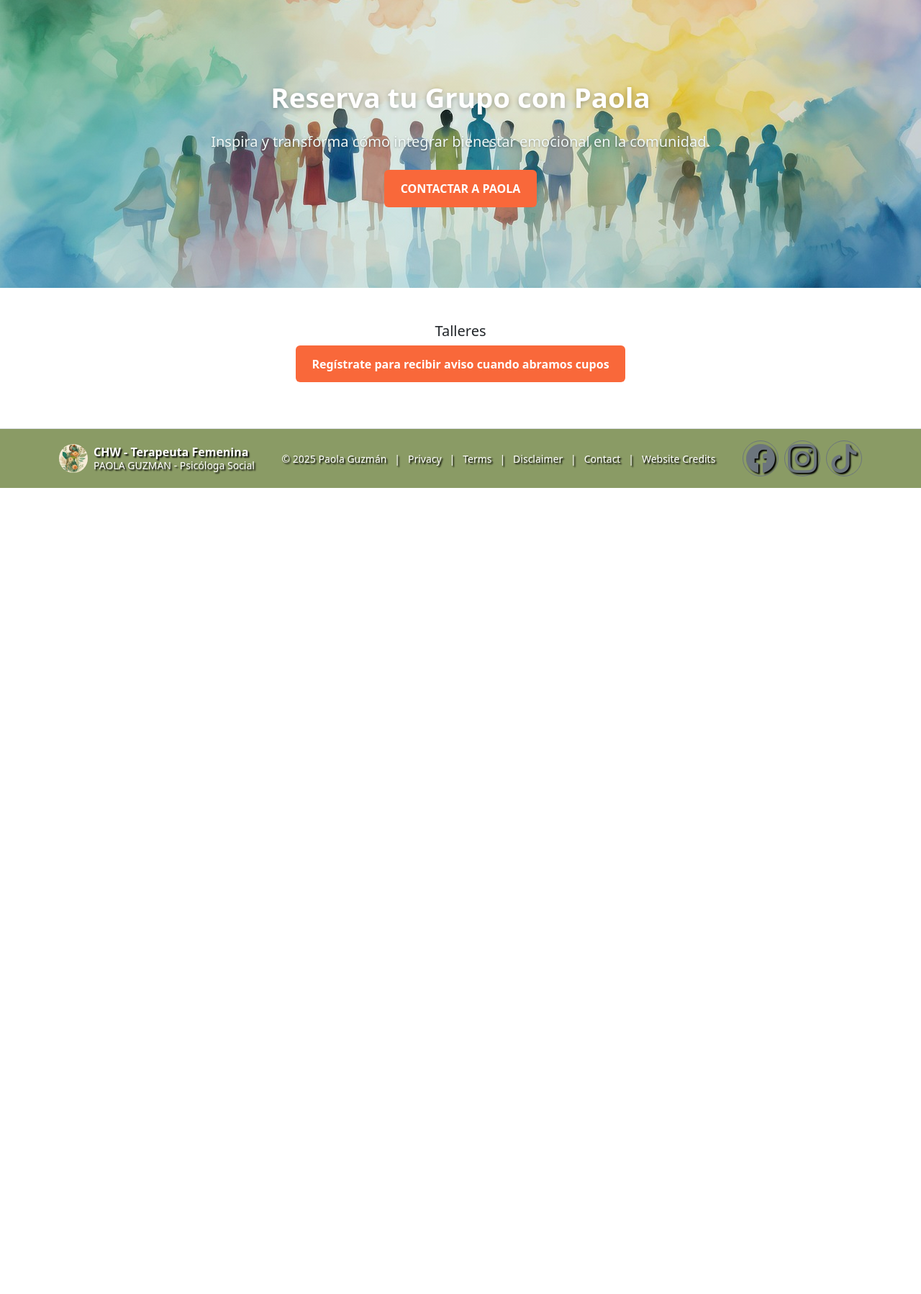
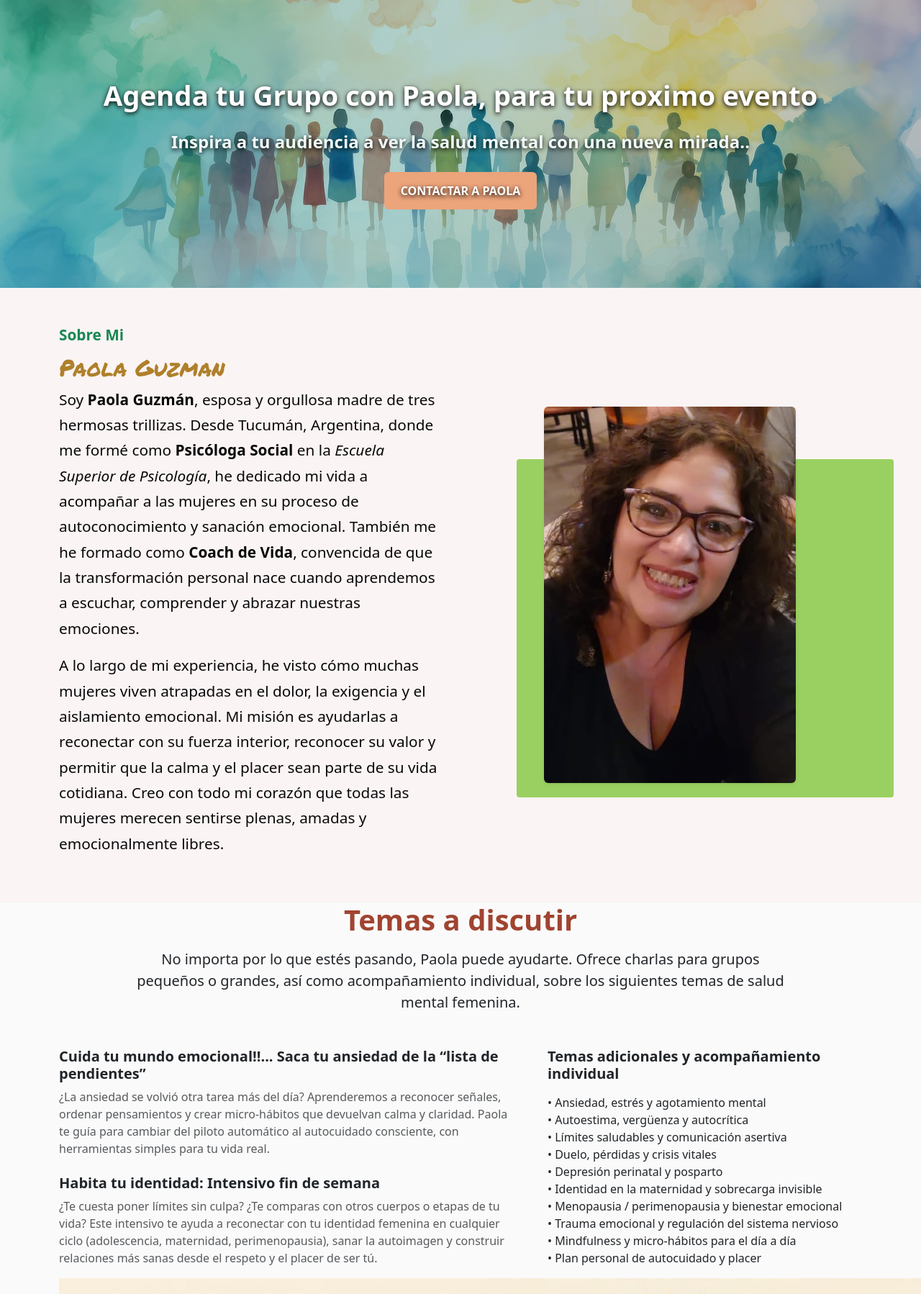
Before and after one commit to Reypao/sicologiapaola, a PHP site: page /sesiongrupal.html in a window 1280 px wide. Shown: the part 103-1901 px from the top of the page at 72% size. Before the commit the page ends 781 px from the top, so only its background shows below. Run offline with PHP 8.4, Linux system fonts and the light colour scheme; some web fonts are replaced.

Commit message:
update55

```diff
--- a/sesiongrupal.html
+++ b/sesiongrupal.html
@@ -63,14 +63,104 @@
 
             <div class="container position-relative">
                 <div class="hero-content">
-                    <h1 class="fw-bold mb-4">Reserva tu Grupo con Paola</h1>
+                    <h1 class="fw-bold mb-4">Agenda tu Grupo con Paola, para tu proximo evento</h1>
                     <p class="lead mb-4">
-                        Inspira y transforma cómo integrar bienestar emocional en la comunidad.
+                        Inspira a tu audiencia a ver la salud mental con una nueva mirada..
                     </p>
                     <a href="#contacto" class="btn btn-cta">
                         CONTACTAR A PAOLA
                     </a>
                 </div>
+            </div>
+        </section>
+        <section class="about-section py-5">
+            <div class="container">
+                <div class="row align-items-center g-5">
+                    <!-- Left column: Text -->
+                    <div class="col lg-7 about-text">
+                        <p class="fw-semibold text-success mb-2">Sobre Mi</p>
+                        <h2 class="paola-name">Paola Guzman</h2>
+                        <p>
+                            Soy <strong>Paola Guzmán</strong>, esposa y orgullosa madre de tres hermosas trillizas.
+                            Desde Tucumán, Argentina, donde me formé como <strong>Psicóloga Social</strong> en la
+                            <em>Escuela Superior de Psicología</em>, he dedicado mi vida a acompañar a las mujeres
+                            en su proceso de autoconocimiento y sanación emocional.
+                            También me he formado como <strong>Coach de Vida</strong>, convencida de que la
+                            transformación personal
+                            nace cuando aprendemos a escuchar, comprender y abrazar nuestras emociones.
+                        </p>
+                        <p>
+                            A lo largo de mi experiencia, he visto cómo muchas mujeres viven atrapadas en el dolor,
+                            la exigencia y el aislamiento emocional. Mi misión es ayudarlas a reconectar con su fuerza
+                            interior,
+                            reconocer su valor y permitir que la calma y el placer sean parte de su vida cotidiana.
+                            Creo con todo mi corazón que todas las mujeres merecen sentirse plenas, amadas y
+                            emocionalmente libres.
+                        </p>
+                    </div>
+                    <!-- Right column: Image with accent background -->
+                    <div class="col lg-5 text-center position-relative about-image">
+                        <div class="about-accent"></div>
+                        <img src="images/PaolaWeb.jpg" alt="Paola Guzman"
+                            class="img-fluid rounded shadow-sm about-photo">
+                    </div>
+                </div>
+            </div>
+        </section>
+        <section id="temas" class="topics-section py-6">
+            <div class="container">
+
+                <!-- Title + intro -->
+                <div class="text-center mb-5">
+                    <h2 class="display-6 fw-bold text-teal mb-3">Temas a discutir</h2>
+                    <p class="lead mx-auto" style="max-width: 900px;">
+                        No importa por lo que estés pasando, Paola puede ayudarte. Ofrece charlas para grupos pequeños o
+                        grandes,
+                        así como acompañamiento individual, sobre los siguientes temas de <strong>salud mental
+                            femenina</strong>.
+                    </p>
+                </div>
+
+                <div class="row g-5">
+                    <!-- LEFT: featured topics with descriptions -->
+                    <div class="col-lg-7">
+                        <h3 class="h5 text-orange fw-bold mb-2">
+                            Cuida tu mundo emocional!!... Saca tu ansiedad de la “lista de pendientes”
+                        </h3>
+                        <p class="mb-4 text-body-secondary">
+                            ¿La ansiedad se volvió otra tarea más del día? Aprenderemos a reconocer señales,
+                            ordenar pensamientos y crear micro-hábitos que devuelvan calma y claridad.
+                            Paola te guía para cambiar del piloto automático al autocuidado consciente,
+                            con herramientas simples para tu vida real.
+                        </p>
+
+                        <h3 class="h5 text-orange fw-bold mb-2">Habita tu identidad: Intensivo fin de semana</h3>
+                        <p class="mb-0 text-body-secondary">
+                            ¿Te cuesta poner límites sin culpa? ¿Te comparas con otros cuerpos o etapas de tu vida?
+                            Este intensivo te ayuda a reconectar con tu identidad femenina en cualquier ciclo
+                            (adolescencia, maternidad, perimenopausia), sanar la autoimagen y construir relaciones más
+                            sanas desde el respeto y el placer de ser tú.
+                        </p>
+                    </div>
+
+                    <!-- RIGHT: bulleted list -->
+                    <div class="col-lg-5">
+                        <h4 class="h5 text-orange fw-bold mb-3">Temas adicionales y acompañamiento individual</h4>
+                        <ul class="list-unstyled topics-list">
+                            <li>• Ansiedad, estrés y agotamiento mental</li>
+                            <li>• Autoestima, vergüenza y autocrítica</li>
+                            <li>• Límites saludables y comunicación asertiva</li>
+                            <li>• Duelo, pérdidas y crisis vitales</li>
+                            <li>• Depresión perinatal y posparto</li>
+                            <li>• Identidad en la maternidad y sobrecarga invisible</li>
+                            <li>• Menopausia / perimenopausia y bienestar emocional</li>
+                            <li>• Trauma emocional y regulación del sistema nervioso</li>
+                            <li>• Mindfulness y micro-hábitos para el día a día</li>
+                            <li>• Plan personal de autocuidado y placer</li>
+                        </ul>
+                    </div>
+                </div>
+                <img src="images/PsicologiaPao-icon.jpg" class="topic-logo" alt="Logo Paola Guzman">
             </div>
         </section>
 
@@ -79,6 +169,7 @@
             <h2 class="h5">Talleres</h2>
             <p class="fw btn btn-cta">Regístrate para recibir aviso cuando abramos cupos</p>
         </section>
+
     </main>
 
     <footer class="border-top py-3 footer'bg">
--- a/styles/style.css
+++ b/styles/style.css
@@ -276,8 +276,8 @@ h2 {
 
 /* TRABAJA CON PAOLA*/
 .pg-lotus {
-  width: 64px;
-  height: 64px;
+  width: 128px;
+  height: 128px;
   display: inline-block;
   filter: drop-shadow(0 2px 2px rgba(0, 0, 0, .06));
 }
@@ -375,14 +375,6 @@ h2 {
   }
 }
 
-.px-5 {
-  padding-right: 3rem !important;
-  padding-left: 3rem !important;
-  padding-top: 3rem;
-  padding-bottom: 3rem;
-  background-color: var(--color-beige-fondo);
-}
-
 /* sesion grupal*/
 
  /* HERO full background with opacity overlay */
@@ -405,7 +397,7 @@ h2 {
     rgba(15, 158, 154, 0.7),
     rgba(0, 0, 0, 0.3)
   );
-  opacity: 0.25; /* adjust strength of overlay */
+  opacity: 0.60; /* adjust strength of overlay */
   z-index: 1;
 }
 
@@ -413,33 +405,98 @@ h2 {
 .hero-grupal .hero-content {
   position: relative;
   z-index: 2; /* places text above overlay */
-  max-width: 700px;
   margin: 0 auto;
 }
 
 .hero-grupal h1 {
   font-size: clamp(1.8rem, 3vw, 3rem);
   font-weight: 800;
-  text-shadow: 0 2px 6px rgba(0,0,0,0.3);
+  text-shadow: 0 2px 6px rgba(0, 0, 0, 0.995);
 }
 
 .hero-grupal p {
   color: #f0f9f8;
-  text-shadow: 0 1px 3px rgba(0,0,0,0.4);
+  text-shadow: 0 2px 6px rgba(0, 0, 0, 0.995);
+  font-weight: 600;
+  font-size: 1.5em;
 }
 
 /* CTA Button */
 .btn-cta {
-  background-color: #f9683a;
+  background-color: var(--color-durazno);
   border: none;
   color: white;
   font-weight: 700;
   padding: 0.85rem 1.4rem;
   border-radius: 6px;
   transition: all 0.2s ease;
+  text-shadow: 0 2px 6px rgba(0, 0, 0, 0.995);
 }
 
 .btn-cta:hover {
   background-color: #fa7d4e;
   transform: translateY(-2px);
 }
+
+/* Sobre Mi and picture */
+
+.about-section {
+  background-color: #fbf4f4;
+
+}
+
+.about-text p {
+  font-size: 1.3rem;
+  line-height: 1.7;
+  color: #090808;
+}
+
+.paola-name {
+  font-size: 2rem;
+}
+
+.about-image img {
+  width: 80%;            /* ✅ shrink the image */
+  max-width: 350px;      /* ✅ sets a size limit */
+  height: auto;
+  border-radius: 6px;
+}
+
+.about-image img:hover {
+  transform: scale(1.03);
+}
+
+.about-photo:hover {
+  transform: scale(1.02);
+}
+
+.about-image {
+  position: relative;
+}
+
+.about-accent {
+  position: absolute;
+  bottom: -20px;
+  right: -20px;
+  width: 90%;
+  height: 90%;
+  background-color: var(--pg-brand); /* soft pastel accent */
+  z-index: 0;
+  border-radius: 4px;
+}
+
+.about-photo {
+  position: relative;
+  z-index: 1;
+  border-radius: 6px;
+  max-width: 100%;
+  height: auto;
+  transition: transform 0.3s ease;
+}
+
+/* Temas a discutir */
+.topics-section {
+  background: #fafafa;
+  position: relative;
+  overflow: hidden;
+}
```
Also changed, not shown: sesionprivada.html (+4 -4 lines).
